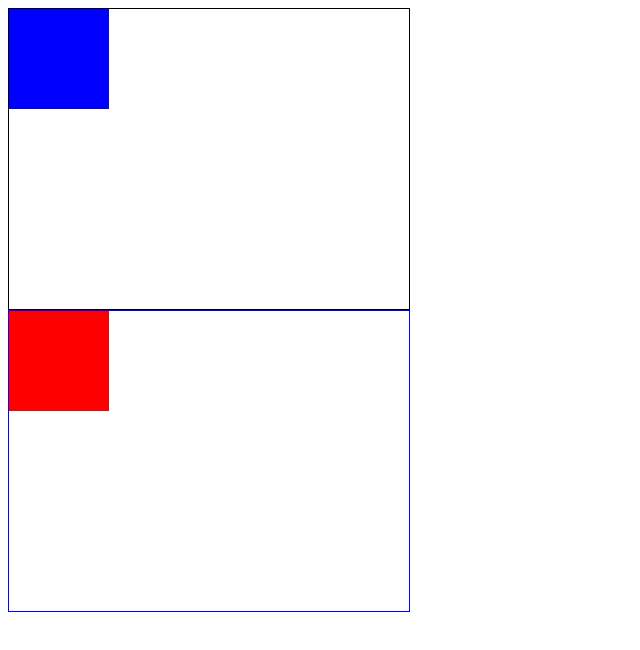
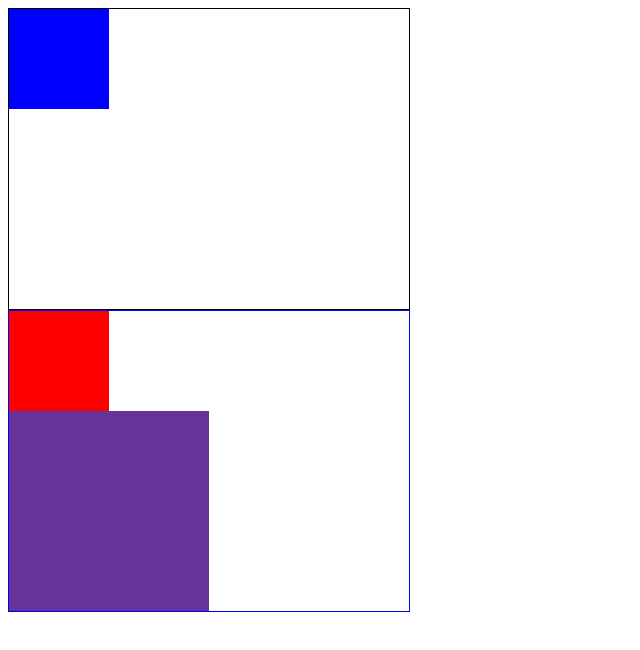
Before and after one commit to suyunbaev2010/Project-react, a plain HTML site: page index.html in a window 1280 px wide. Shown: the whole page, without its empty margins (0-640 px from the left). Drawn offline with Linux system fonts and the light colour scheme.

Commit message:
added wrapper

```diff
--- a/index.html
+++ b/index.html
@@ -11,7 +11,10 @@
       <div class="item"></div>
     </div>
     <div class="box">
-        <div class="item-1"></div>
+      <div class="item-1"></div>
+      <div class="wrapper">
+
+      </div>
     </div>
   </body>
 </html>
--- a/style.css
+++ b/style.css
@@ -21,3 +21,9 @@
     height: 100px;
     background-color: red;
 }
+
+.wrapper{
+    width: 200px;
+    height: 200px;
+    background-color: rebeccapurple;
+}
```
